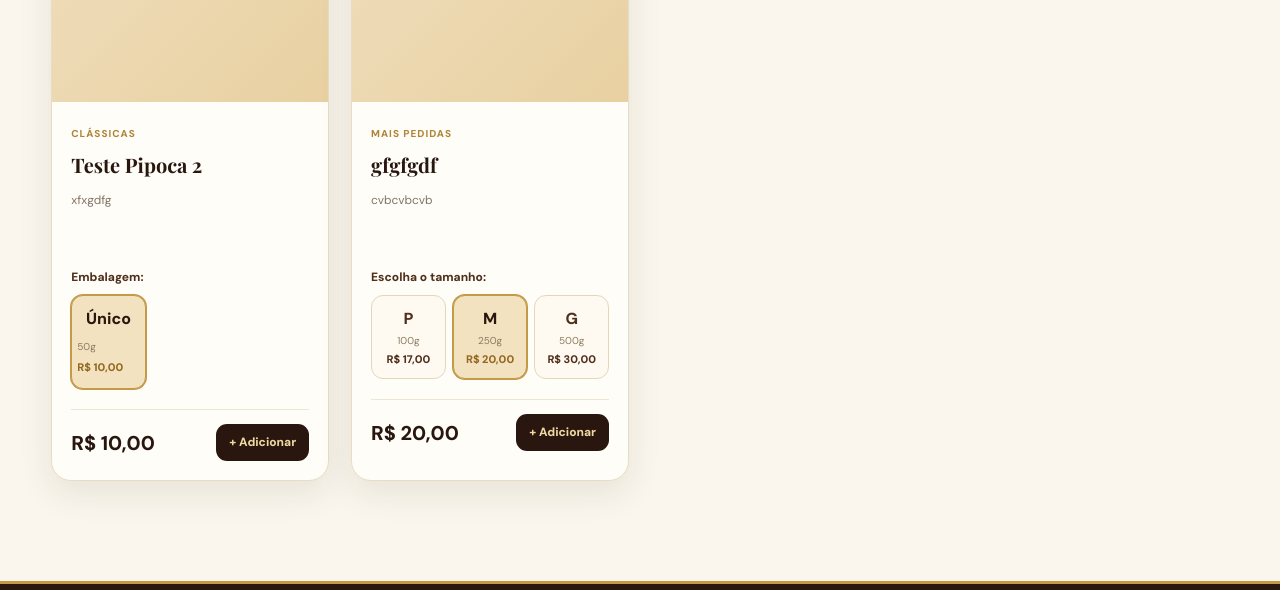
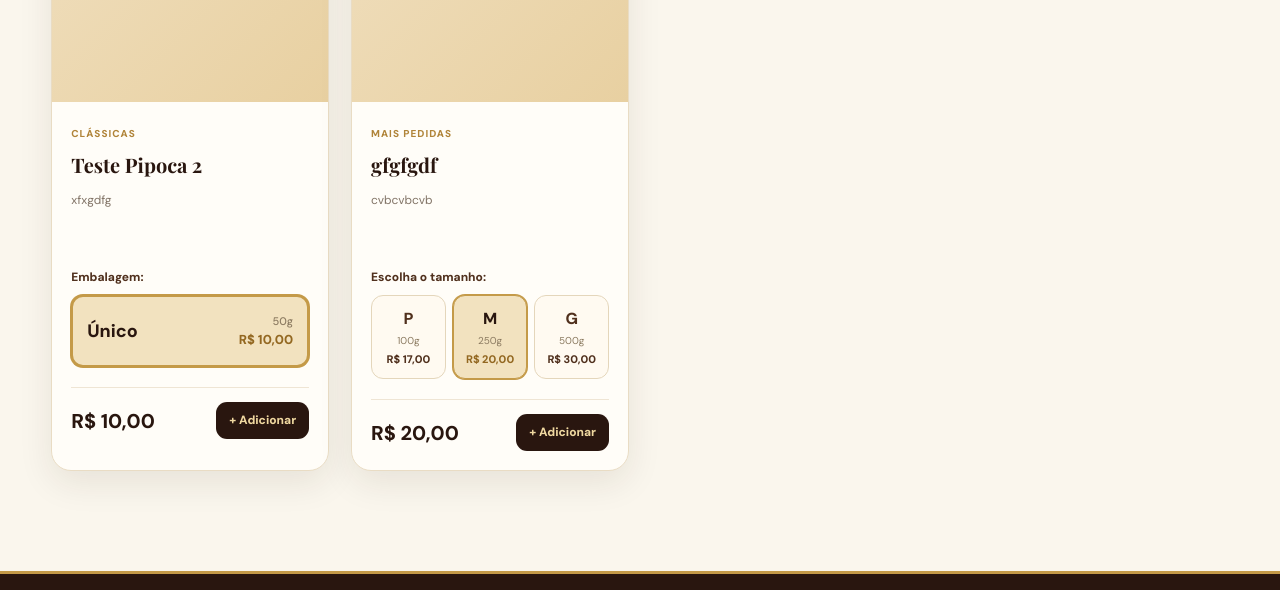
Before and after one commit to matheuslemecreative-cyber/pipocasgabi, a plain HTML site: page index.html in a window 1280 px wide. Shown: the part 1186-1776 px from the top of the page. Drawn offline with nearby package versions, Linux system fonts and the light colour scheme; no server answers.

Commit message:
Update style.css

```diff
--- a/style.css
+++ b/style.css
@@ -1695,3 +1695,105 @@ main {
   font-weight: 800;
   white-space: nowrap;
 }
+
+
+/* ==========================================
+   CORREÇÃO DEFINITIVA — TAMANHO ÚNICO
+========================================== */
+
+.product-sizes .single-size-options {
+  display: grid;
+  grid-template-columns: minmax(0, 1fr);
+  width: 100%;
+}
+
+.product-sizes .single-size-option {
+  display: flex;
+  flex-direction: row;
+  align-items: center;
+  justify-content: space-between;
+
+  width: 100%;
+  min-width: 0;
+  min-height: 72px;
+
+  padding: 12px 14px;
+  gap: 8px;
+
+  border: 2px solid #c49a48;
+  border-radius: 12px;
+  background: #f2e2bf;
+
+  cursor: default;
+  transform: none;
+}
+
+.product-sizes .single-size-option > strong {
+  flex: 0 1 auto;
+  min-width: 0;
+  font-size: 18px;
+  font-weight: 800;
+  line-height: 1.2;
+  white-space: nowrap;
+  color: #29160f;
+}
+
+.product-sizes .single-size-details {
+  display: flex;
+  flex-direction: column;
+  align-items: flex-end;
+  justify-content: center;
+
+  flex: 0 0 auto;
+  min-width: 0;
+  gap: 3px;
+  text-align: right;
+}
+
+.product-sizes .single-size-details small {
+  font-size: 11px;
+  font-weight: 500;
+  color: #8b7a60;
+  white-space: nowrap;
+}
+
+.product-sizes .single-size-details span {
+  font-size: 13px;
+  font-weight: 800;
+  color: #936821;
+  white-space: nowrap;
+}
+
+@media (max-width: 700px) {
+  .product-sizes .single-size-option {
+    min-height: 68px;
+    padding: 10px 9px;
+    gap: 5px;
+  }
+
+  .product-sizes .single-size-option > strong {
+    font-size: 16px;
+  }
+
+  .product-sizes .single-size-details span {
+    font-size: 11px;
+  }
+
+  .product-sizes .single-size-details small {
+    font-size: 10px;
+  }
+}
+
+@media (max-width: 380px) {
+  .product-sizes .single-size-option {
+    padding: 9px 7px;
+  }
+
+  .product-sizes .single-size-option > strong {
+    font-size: 15px;
+  }
+
+  .product-sizes .single-size-details span {
+    font-size: 10px;
+  }
+}
```
